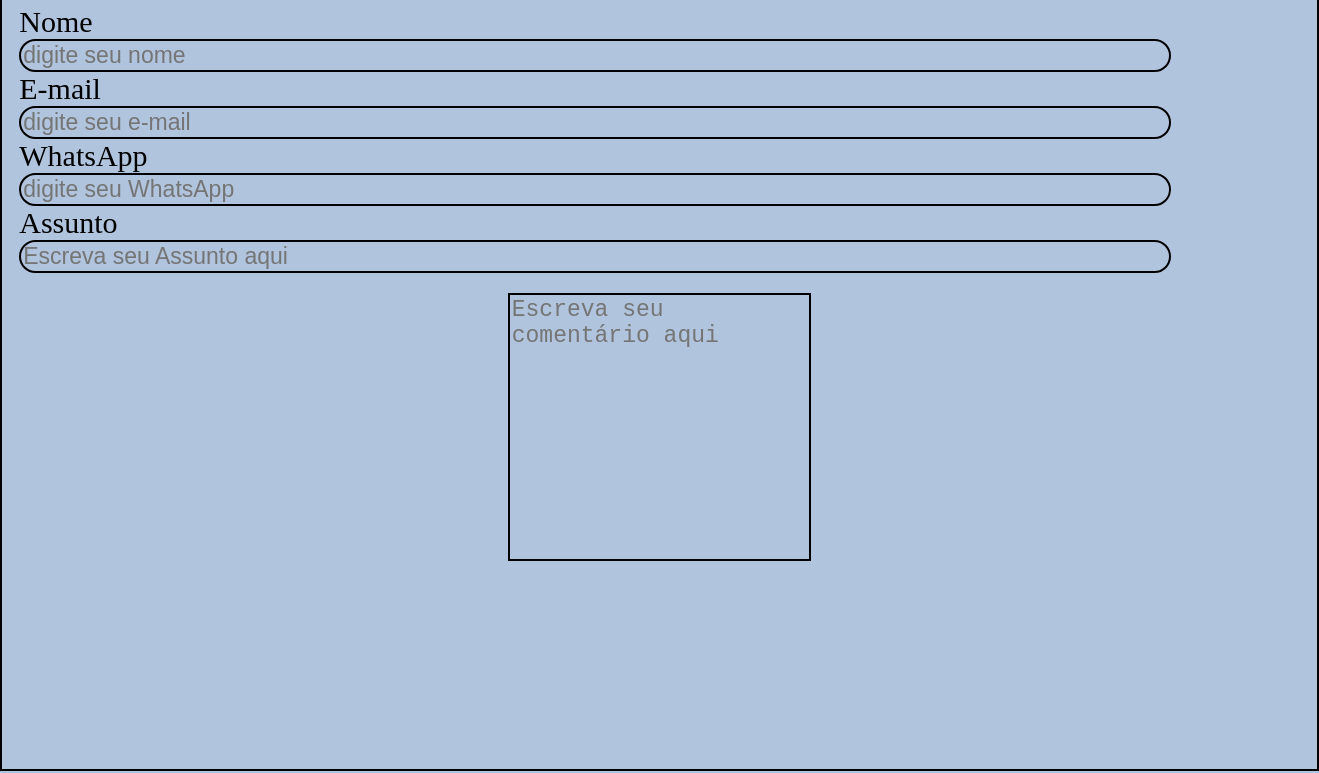
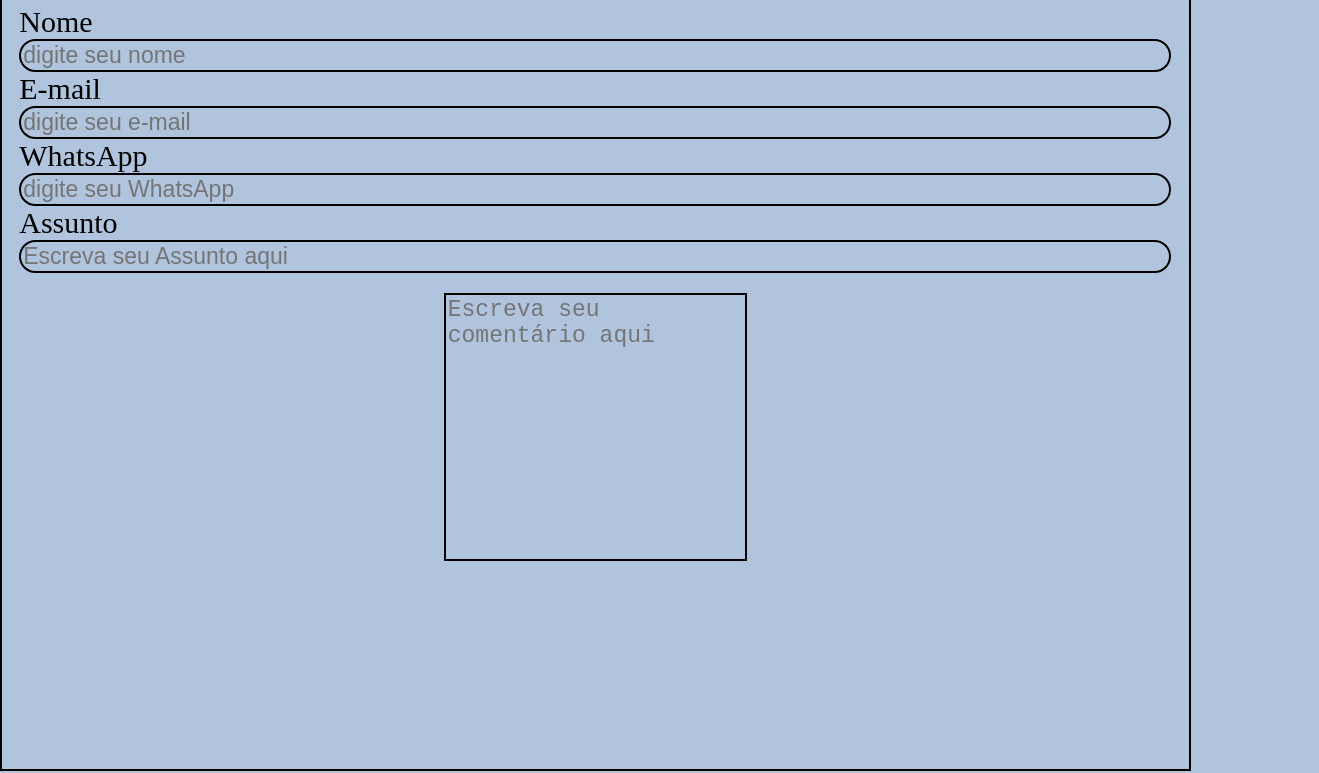
Before and after one commit to gabrielmarquesdeassis2008-oss/portif-lio, a plain HTML site: page form.html in a window 1280 px wide. Shown: the part 57-830 px from the top of the page, 1319 px wide, since content can reach past the window. Drawn offline with nearby package versions, Linux system fonts and the light colour scheme.

Commit message:
Add files via upload

```diff
--- a/form.html
+++ b/form.html
@@ -13,7 +13,7 @@
       <nav><a href="index.html" class="a1">HOME</a>
         <a href="biografia.html" class="a1">SOBRE MIM</a>
         <a href="form.html" class="a2">CONTATO</a></nav>
-
+         <main>
 <form method="post" action="https://formspree.io/f/meobvnvo">
     <fieldset>
         <legend>ENTRE EM CONTATO</legend>
@@ -31,15 +31,16 @@
 
           cols="40" rows="20" name="Assunto"
             placeholder="Escreva seu Assunto aqui" type="text" class="Assunto"></label>
-         <main class="m2">
 
+<div class="m2">
            <textarea name="texto" class="texto" id="texto"
            placeholder="Escreva seu comentário aqui" rows="10"
 
            cols="20" ></textarea>
-           </main>
+ </div>
 
     </fieldset>
+            </main>
     <br>
       <div class="dii">
 
```
